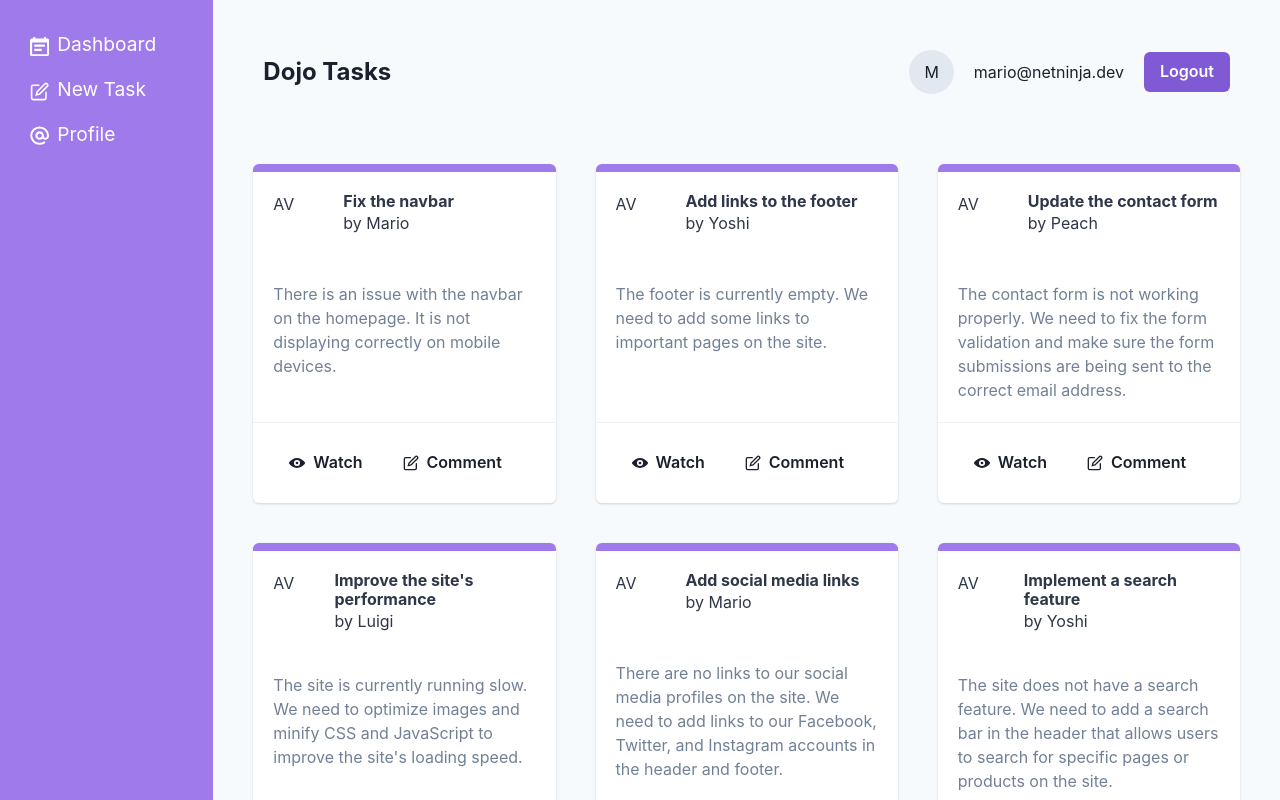
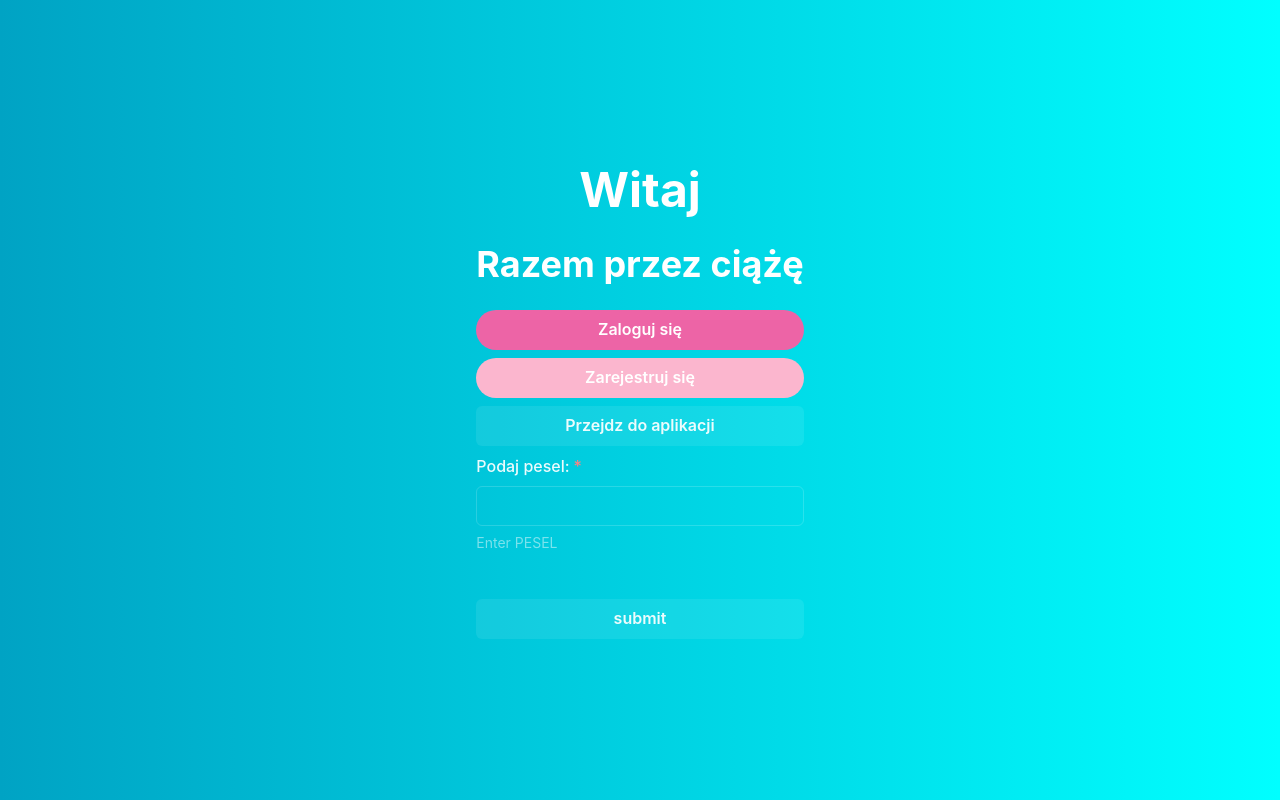
Before and after one commit to vjckmaciej/engineering-thesis, a React (Vite) app in the folder frontend/: page / in a window 1280 px wide. Shown: the top 800 px of the page. Built offline with nearby package versions, Linux system fonts and the light colour scheme; data requests are answered from the project's data file.

Commit message:
Add new Components and Pages, fix Routing, new Hero Page, add Calendar Week functionality

```diff
--- a/frontend/src/App.jsx
+++ b/frontend/src/App.jsx
@@ -10,15 +10,30 @@ import RootLayout from './layouts/RootLayout'
 import Dashboard, { tasksLoader } from './pages/Dashboard'
 import Create, { createAction } from './pages/Create'
 import Profile from './pages/Profile'
+import Hero from "./pages/Hero"
+import Visits from './pages/Visits'
+import HeroLayout from './layouts/HeroLayout'
+import Calendar from './pages/Calendar'
+
+
 
 // router and routes
 const router = createBrowserRouter(
   createRoutesFromElements(
-    <Route path="/" element={<RootLayout />}>
-      <Route index element={<Dashboard />} loader={tasksLoader} />
-      <Route path="create" element={<Create />} action={createAction} />
-      <Route path="profile" element={<Profile />} />
-    </Route>
+      <Route path="/" element={<HeroLayout />}>
+          {/* <Route index element={<Dashboard />} loader={tasksLoader} /> */}
+          <Route index element={<Hero />} />
+          <Route path="app" element={<RootLayout />} >
+            <Route path="calendar" element={<Calendar />} loader={tasksLoader} />
+            <Route path="dashboard" element={<Dashboard />} loader={tasksLoader} />
+            <Route path="create" element={<Create />} action={createAction} />
+            <Route path="profile" element={<Profile />} />
+            <Route path="visits" element={<Visits />} loader={tasksLoader}/>
+
+          </Route>
+          {/* <Route path="start" element={<Hero />} /> */}
+      </Route>
+
   )
 )
 
--- a/frontend/src/components/Navbar.jsx
+++ b/frontend/src/components/Navbar.jsx
@@ -3,7 +3,7 @@ import { Flex, Heading, Box, Text, Button, Spacer, HStack } from "@chakra-ui/rea
 export default function Navbar() {
   return (
     <Flex as="nav" p="10px" mb="60px" alignItems="center">
-      <Heading as="h1" fontSize="1.5em">Dojo Tasks</Heading>
+      {/* <Heading as="h1" fontSize="1.5em">Dojo Tasks</Heading> */}
       <Spacer />
 
       <HStack spacing="20px">
--- a/frontend/src/components/Sidebar.jsx
+++ b/frontend/src/components/Sidebar.jsx
@@ -5,9 +5,27 @@ import { NavLink } from "react-router-dom"
 
 export default function Sidebar() {
   return (
-    <List color="white" fontSize="1.2em" spacing={4}>
+    <List color="white" fontSize="1.2em" spacing={6}>
       <ListItem>
-        <NavLink to="/">
+        <NavLink to="calendar">
+          <ListIcon as={CalendarIcon} color="white" />
+          Calendar
+        </NavLink>
+      </ListItem>
+      <ListItem>
+        <NavLink to="visits">
+          <ListIcon as={AtSignIcon} color="white" />
+          Visits
+        </NavLink>
+      </ListItem>
+      <ListItem>
+        <NavLink to="profile">
+          <ListIcon as={AtSignIcon} color="white" />
+          Profile
+        </NavLink>
+      </ListItem>
+      <ListItem>
+        <NavLink to="dashboard">
           <ListIcon as={CalendarIcon} color="white" />
           Dashboard
         </NavLink>
@@ -18,12 +36,8 @@ export default function Sidebar() {
           New Task
         </NavLink>
       </ListItem>
-      <ListItem>
-        <NavLink to="profile">
-          <ListIcon as={AtSignIcon} color="white" />
-          Profile
-        </NavLink>
-      </ListItem>
+
+
     </List>
   )
 }
--- /dev/null
+++ b/frontend/src/layouts/HeroLayout.jsx
@@ -0,0 +1,11 @@
+import Hero from "../pages/Hero";
+import { Outlet } from "react-router-dom"
+
+
+export default function RootLayout() {
+console.log('HeroLayout rendered');
+
+  return (
+    <Outlet />
+  )
+}
--- a/frontend/src/layouts/RootLayout.jsx
+++ b/frontend/src/layouts/RootLayout.jsx
@@ -6,15 +6,18 @@ import Navbar from "../components/Navbar"
 import Sidebar from "../components/Sidebar"
 
 export default function RootLayout() {
+console.log('RootLayout rendered');
+
   return (
     <Grid templateColumns="repeat(6, 1fr)" bg="gray.50">
       {/* sidebar */}
       <GridItem
         as="aside"
         colSpan={{ base: 6, lg: 2, xl: 1 }}
-        bg="purple.400"
+        bg="cyan.400"
         minHeight={{ lg: '100vh' }}
-        p={{ base: '20px', lg: '30px' }}
+        p={{ base: '20px', lg: '40px' }}
+
       >
         <Sidebar />
       </GridItem>
--- a/frontend/src/main.jsx
+++ b/frontend/src/main.jsx
@@ -2,12 +2,20 @@ import React from 'react'
 import ReactDOM from 'react-dom/client'
 import App from './App'
 
-import { ChakraProvider } from '@chakra-ui/react'
+import { ChakraProvider, extendTheme } from '@chakra-ui/react'
+
+const config = {
+  initialColorMode: 'dark',
+  useSystemColorMode: true,
+}
+
+// 3. extend the theme
+const theme = extendTheme({ config })
 
 ReactDOM.createRoot(document.getElementById('root')).render(
-  <ChakraProvider>
+  <ChakraProvider theme={theme}>
     <React.StrictMode>
-      <App />
+      <App/>
     </React.StrictMode>
   </ChakraProvider>
 )
--- /dev/null
+++ b/frontend/src/pages/Calendar.jsx
@@ -0,0 +1,104 @@
+import { EditIcon, ViewIcon } from "@chakra-ui/icons"
+import {
+  Box,
+  SimpleGrid,
+  Text,
+  Flex,
+  Heading,
+  Card,
+  CardHeader,
+  CardBody,
+  CardFooter,
+  HStack,
+  Divider,
+  Button,
+  Spinner
+} from "@chakra-ui/react"
+import { useLoaderData } from "react-router-dom"
+import React, { useEffect, useState } from 'react';
+
+
+export default function Calendar() {
+  const pesel = sessionStorage.getItem('pesel');
+  const [loading, setLoading] = useState(false);
+  const calendarWeeks = useLoaderData();
+  const [patientCalendarWeek, setPatientCalendarWeek] = useState(null);
+
+  useEffect(() => {
+    const fetchData = async () => {
+      setLoading(true);
+
+      try {
+        const res = await fetch(`http://localhost:8082/visit/calendarWeek/pesel/${pesel}`);
+        const data = await res.json();
+        setPatientCalendarWeek(data);
+      } catch (error) {
+        console.error('Błąd pobierania danych:', error);
+      } finally {
+        setLoading(false);
+      }
+    };
+
+    fetchData();
+
+  }, [pesel]);
+
+  return (
+    <Box>
+      <Heading mb="40px">Your calendar week</Heading>
+      {patientCalendarWeek && (
+        <Box>
+           <Card key={patientCalendarWeek.calendarWeekId} borderTop="8px" borderColor="purple.400" bg="white">
+              <CardHeader color="gray.700">
+                <Flex gap={5}>
+                  <Box>
+                    <Heading as="h2" size="sm">Hi future mum! You are in pregnancy week number: {patientCalendarWeek.pregnancyWeek}</Heading>
+                  </Box>
+                </Flex>
+              </CardHeader>
+              <CardBody color="gray.500" textAlign="center">
+                <Text>{patientCalendarWeek.description}</Text>
+              </CardBody>
+              <Divider borderColor="gray.200" />
+              <CardFooter>
+                  <Button variant="ghost" leftIcon={<ViewIcon />}>Show more</Button>
+              </CardFooter>
+            </Card>
+        </Box>
+      )}
+
+      <Heading mb="40px" mt="100px">All calendar weeks</Heading>
+      {loading ? (
+        <Spinner />
+      ) : (
+        <SimpleGrid spacing={10} minChildWidth={300}>
+          {calendarWeeks && calendarWeeks.map(calendarWeek => (
+            <Card key={calendarWeek.calendarWeekId} borderTop="8px" borderColor="purple.400" bg="white">
+              <CardHeader color="gray.700">
+                <Flex gap={5}>
+                  <Box>
+                    <Heading as="h2" size="sm">Pregnancy week number: {calendarWeek.pregnancyWeek}</Heading>
+                  </Box>
+                </Flex>
+              </CardHeader>
+              <CardBody color="gray.500" textAlign="center">
+                <Text>{calendarWeek.description}</Text>
+              </CardBody>
+              <Divider borderColor="gray.200" />
+              <CardFooter>
+                <HStack>
+                  <Button variant="ghost" leftIcon={<ViewIcon />}>Show more</Button>
+                </HStack>
+              </CardFooter>
+            </Card>
+          ))}
+        </SimpleGrid>
+      )}
+    </Box>
+  )
+}
+
+export const tasksLoader = async () => {
+  const res = await fetch('http://localhost:8082/visit/calendarWeek')
+  return res.json()
+}
--- a/frontend/src/pages/Dashboard.jsx
+++ b/frontend/src/pages/Dashboard.jsx
@@ -16,27 +16,30 @@ import {
 import { useLoaderData } from "react-router-dom"
 
 export default function Dashboard() {
-  const tasks = useLoaderData()
+  const calendarWeeks = useLoaderData()
 
   return (
+    <Box>
+      <Heading mb="40px">Dashboard</Heading>
       <SimpleGrid spacing={10} minChildWidth={300}>
-      {tasks && tasks.map(task => (
-        <Card key={task.id} borderTop="8px" borderColor="purple.400" bg="white">
+        {calendarWeeks && calendarWeeks.map(calendarWeek => (
+          <Card key={calendarWeek.calendarWeekId} borderTop="8px" borderColor="purple.400" bg="white"
+              _hover={{
+              transform: 'translateY(-2px)',
+              boxShadow: 'lg',
+            }}
+          >
 
-          <CardHeader color="gray.700">
+            <CardHeader color="gray.700" >
               <Flex gap={5}>
-              <Box w="50px" h="50px">
-                <Text>AV</Text>
-              </Box>
                 <Box>
-                <Heading as="h3" size="sm">{task.title}</Heading>
-                <Text>by {task.author}</Text>
+                  <Heading as="h2" size="sm">Pregnancy week number: {calendarWeek.pregnancyWeek}</Heading>
                 </Box>
               </Flex>
             </CardHeader>
 
-          <CardBody color="gray.500">
-            <Text>{task.description}</Text>
+            <CardBody color="gray.500" textAlign="center">
+              <Text>{calendarWeek.description}</Text>
             </CardBody>
 
             <Divider borderColor="gray.200" />
@@ -51,11 +54,12 @@ export default function Dashboard() {
           </Card>
         ))}
       </SimpleGrid>
+    </Box>
   )
 }
 
 export const tasksLoader = async () => {
-  const res = await fetch('http://localhost:3000/tasks')
+  const res = await fetch('http://localhost:8082/visit/calendarWeek')
 
   return res.json()
 }
--- /dev/null
+++ b/frontend/src/pages/Hero.jsx
@@ -0,0 +1,87 @@
+import { Stack, Flex, Button, Text, VStack, useBreakpointValue ,Textarea, FormControl,FormLabel, Input, FormHelperText } from '@chakra-ui/react'
+import { NavLink, useNavigate, Outlet } from "react-router-dom"
+import { useState } from 'react';
+
+export default function Hero() {
+    const navigate = useNavigate();
+    const [pesel, setPesel] = useState('');
+
+    const handleInputChange = (e) => {
+      setPesel(e.target.value);
+    };
+
+    const handleSubmit = () => {
+      // Save pesel in sessionStorage
+      sessionStorage.setItem('pesel', pesel);
+
+      console.log(pesel);
+      // Navigate to the '/create' route
+      navigate('app/dashboard');
+    };
+
+  return (
+    <Flex
+      w={'full'}
+      h={'100vh'}
+      backgroundColor="cyan"
+      backgroundSize={'cover'}
+      backgroundPosition={'center center'}>
+      <VStack
+        w={'full'}
+        justify={'center'}
+        px={useBreakpointValue({ base: 4, md: 8 })}
+        bgGradient={'linear(to-r, cyan.600, transparent)'}
+        >
+        <Stack maxW={'2xl'} align={'flex-center'} spacing={6}>
+            <Text
+                color={'white'}
+                fontWeight={700}
+                lineHeight={1.2}
+                fontSize="3em"
+                textAlign="center"
+            >
+                Witaj
+            </Text>
+            <Text
+                color={'white'}
+                fontWeight={700}
+                lineHeight={1.2}
+                fontSize={useBreakpointValue({ base: '3xl', md: '4xl' })}>
+                Razem przez ciążę
+            </Text>d
+            <Stack direction={'column'}>
+                <Button
+                bg={'pink.400'}
+                rounded={'full'}
+                color={'white'}
+                _hover={{ bg: 'blue.500' }}>
+                    Zaloguj się
+                </Button>
+
+                /*dodac rejestracje */
+                <Button
+                bg={'pink.200'}
+                rounded={'full'}
+                color={'white'}
+                _hover={{ bg: 'whiteAlpha.500' }}
+                >
+                  Zarejestruj się
+                </Button>
+                <Button>
+                    <NavLink to="create">
+                        Przejdz do aplikacji
+                    </NavLink>
+                </Button>
+                  <FormControl isRequired mb="40px">
+                      <FormLabel>Podaj pesel:</FormLabel>
+                      <Input type="text" name="pesel" value={pesel} onChange={handleInputChange} />
+                      <FormHelperText>Enter PESEL</FormHelperText>
+                  </FormControl>
+
+                <Button onClick={handleSubmit}>submit</Button>
+            </Stack>
+        </Stack>
+      </VStack>
+    </Flex>
+  )
+}
--- /dev/null
+++ b/frontend/src/pages/Visits.jsx
@@ -0,0 +1,61 @@
+import { EditIcon, ViewIcon } from "@chakra-ui/icons"
+import {
+  Box,
+  SimpleGrid,
+  Text,
+  Flex,
+  Heading,
+  Card,
+  CardHeader,
+  CardBody,
+  CardFooter,
+  HStack,
+  Divider,
+  Button
+} from "@chakra-ui/react"
+import { useLoaderData } from "react-router-dom"
+
+export default function Visits() {
+  const tasks = useLoaderData()
+
+  return (
+    <SimpleGrid spacing={10} minChildWidth={300}>
+      {tasks && tasks.map(task => (
+        <Card key={task.id} borderTop="8px" borderColor="red.400" bg="red">
+
+          <CardHeader color="gray.700">
+            <Flex gap={5}>
+              <Box w="50px" h="50px">
+                <Text>AV</Text>
+              </Box>
+              <Box>
+                <Heading as="h3" size="sm">{task.title}</Heading>
+                <Text>by {task.author}</Text>
+              </Box>
+            </Flex>
+          </CardHeader>
+
+          <CardBody color="gray.500">
+            <Text>{task.description}</Text>
+          </CardBody>
+
+          <Divider borderColor="gray.200" />
+
+          <CardFooter>
+            <HStack>
+              <Button variant="ghost" leftIcon={<ViewIcon />}>Watch</Button>
+              <Button variant="ghost" leftIcon={<EditIcon />}>Comment</Button>
+            </HStack>
+          </CardFooter>
+
+        </Card>
+      ))}
+    </SimpleGrid>
+  )
+}
+
+export const tasksLoader = async () => {
+  const res = await fetch('http://localhost:3000/tasks')
+
+  return res.json()
+}
```
Also changed, not shown: frontend/src/pages/Forum.jsx (added), frontend/src/pages/Profile.jsx (line endings or trailing spaces). Lines whose indentation alone changed are shown as unchanged.
